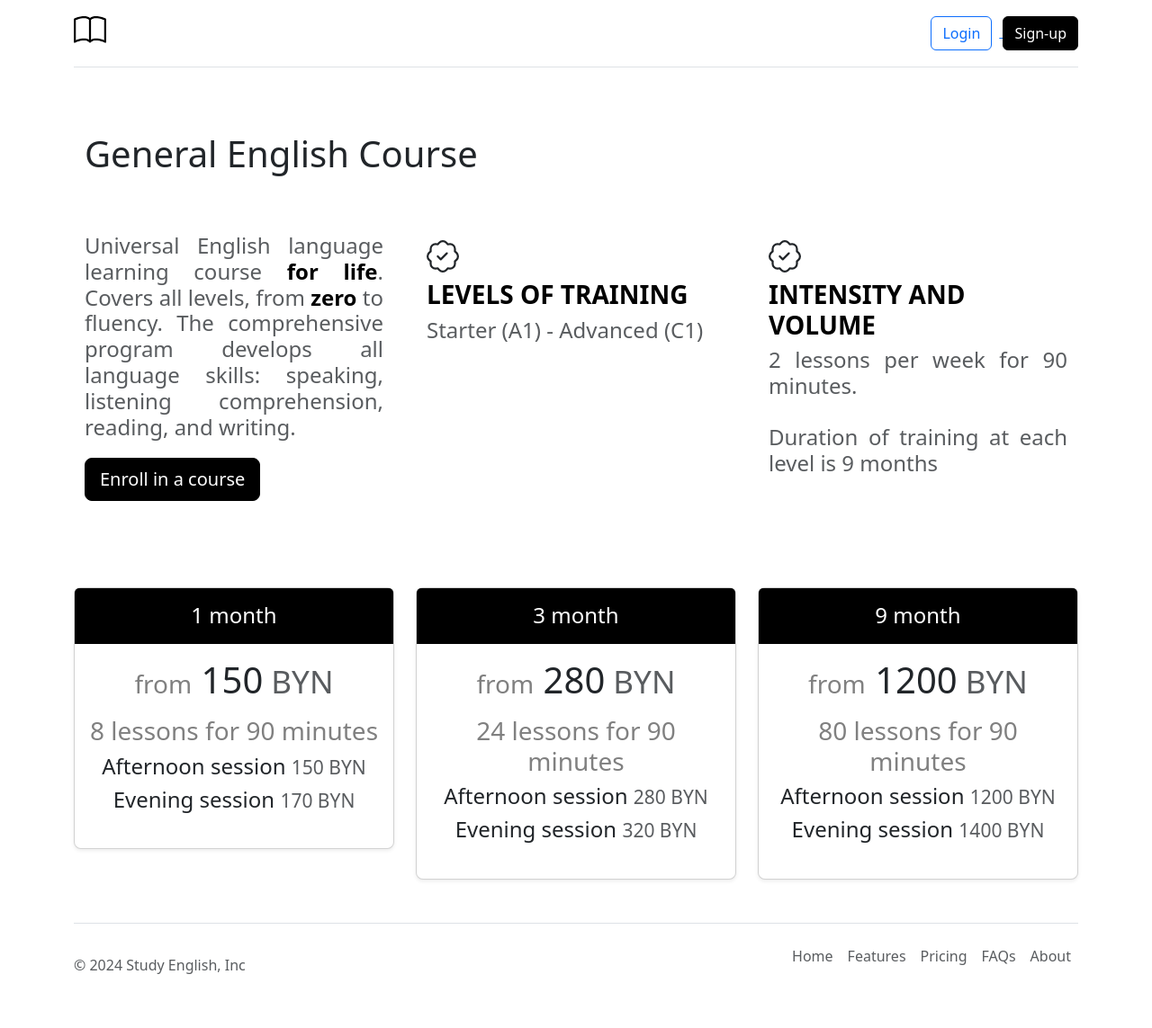
After one commit to natsov/StudyEnglish, a Django app: template courses/templates/courses/general_english.html in a window 1280 px wide. The commit adds this page. Shown: the whole page at 90% size. Run offline with Django 3.2, Linux system fonts and the light colour scheme; the template is opened without the code that fills it, so the values that code supplies are empty.

Commit message:
Making main pages: general_english, business_english, express_english. Add some features in home.html

```diff
--- a/courses/admin.py
+++ b/courses/admin.py
@@ -1,4 +1,4 @@
 from django.contrib import admin
-from .models import Course
+from .models import UserProfile
 
-admin.site.register(Course)
+admin.site.register(UserProfile)
--- /dev/null
+++ b/courses/templates/courses/about.html
@@ -0,0 +1 @@
+{% include 'courses/header.html' %}
--- /dev/null
+++ b/courses/templates/courses/footer.html
@@ -0,0 +1,17 @@
+<div class="container">
+  <footer class="d-flex flex-wrap justify-content-between align-items-center py-3 my-4 border-top">
+    <p class="col-md-4 mb-0 text-body-secondary">© 2024 Study English, Inc</p>
+
+    <a href="/" class="col-md-4 d-flex align-items-center justify-content-center mb-3 mb-md-0 me-md-auto link-body-emphasis text-decoration-none">
+      <svg class="bi me-2" width="40" height="32"><use xlink:href="#bootstrap"></use></svg>
+    </a>
+
+    <ul class="nav col-md-4 justify-content-end">
+      <li class="nav-item"><a href="#" class="nav-link px-2 text-body-secondary">Home</a></li>
+      <li class="nav-item"><a href="#" class="nav-link px-2 text-body-secondary">Features</a></li>
+      <li class="nav-item"><a href="#" class="nav-link px-2 text-body-secondary">Pricing</a></li>
+      <li class="nav-item"><a href="#" class="nav-link px-2 text-body-secondary">FAQs</a></li>
+      <li class="nav-item"><a href="#" class="nav-link px-2 text-body-secondary">About</a></li>
+    </ul>
+  </footer>
+</div>
--- /dev/null
+++ b/courses/templates/courses/general_english.html
@@ -0,0 +1,140 @@
+<!DOCTYPE html>
+<html lang="en">
+<head>
+    <meta charset="UTF-8">
+    <meta name="viewport" content="width=device-width, initial-scale=1.0">
+    <style>
+        .price-tag {
+            font-weight: 10;
+            color: grey;
+            font-size: 28px;
+        }
+
+        .btn.btn-primary {
+            background-color: black;
+            color: white;
+            border: 1px solid black;
+        }
+
+        .btn.btn-primary:hover {
+            background-color: white;
+            color: black;
+            border: 1px solid black;
+        }
+
+        .text-body-secondary {
+            text-align: justify;
+            margin-bottom: 20px;
+            max-width: 600px; /* Установка максимальной ширины блока */
+            margin: 0 0 10 0; /* Центрирование блока по горизонтали */
+        }
+
+        .custom-col {
+            flex: 0 0 200px; /* Фиксированная ширина колонки 200px */
+        }
+
+        .text-body-secondary strong {
+            font-weight: bold; /* Делаем текст внутри <strong> жирным */
+            color:black;
+        }
+
+        .custom-card {
+            width: 600px; /* Установка ширины блока */
+            margin: 0 0; /* Центрирование блока по горизонтали */
+            padding: 20px; /* Добавление внутренних отступов */
+            background-color: #f8f9fa; /* Цвет фона блока */
+            border: 1px solid #dee2e6; /* Граница блока */
+            border-radius: 8px; /* Скругление углов блока */
+        }
+</style>
+</head>
+    <body>
+
+{% include 'courses/header.html' %}
+
+<div class="container px-4 py-5">
+    <h1 class="pb-2 ">General English Course</h1>
+<div class="row row-cols-1 row-cols-md-3 align-items-md-center gx-15 g-5 py-5">
+      <div class="col d-flex flex-column align-items-start gap-8">
+<h4 class="text-body-secondary">Universal English language learning course <strong>for life</strong>. Covers all levels, from <strong>zero</strong> to fluency. The comprehensive program develops all language skills: speaking, listening comprehension, reading, and writing.</h4>        <a href="#" class="btn btn-primary btn-lg">Enroll in a course</a>
+      </div>
+
+      <div class="col-md-8">
+        <div class="row row-cols-1 row-cols-sm-2 gx-5 g-3">
+    <div class="col d-flex flex-column gap-2">
+              <svg xmlns="http://www.w3.org/2000/svg" width="36" height="36" fill="currentColor" class="bi bi-patch-check" viewBox="0 0 16 16">
+                <path fill-rule="evenodd" d="M10.354 6.146a.5.5 0 0 1 0 .708l-3 3a.5.5 0 0 1-.708 0l-1.5-1.5a.5.5 0 1 1 .708-.708L7 8.793l2.646-2.647a.5.5 0 0 1 .708 0"/>
+                <path d="m10.273 2.513-.921-.944.715-.698.622.637.89-.011a2.89 2.89 0 0 1 2.924 2.924l-.01.89.636.622a2.89 2.89 0 0 1 0 4.134l-.637.622.011.89a2.89 2.89 0 0 1-2.924 2.924l-.89-.01-.622.636a2.89 2.89 0 0 1-4.134 0l-.622-.637-.89.011a2.89 2.89 0 0 1-2.924-2.924l.01-.89-.636-.622a2.89 2.89 0 0 1 0-4.134l.637-.622-.011-.89a2.89 2.89 0 0 1 2.924-2.924l.89.01.622-.636a2.89 2.89 0 0 1 4.134 0l-.715.698a1.89 1.89 0 0 0-2.704 0l-.92.944-1.32-.016a1.89 1.89 0 0 0-1.911 1.912l.016 1.318-.944.921a1.89 1.89 0 0 0 0 2.704l.944.92-.016 1.32a1.89 1.89 0 0 0 1.912 1.911l1.318-.016.921.944a1.89 1.89 0 0 0 2.704 0l.92-.944 1.32.016a1.89 1.89 0 0 0 1.911-1.912l-.016-1.318.944-.921a1.89 1.89 0 0 0 0-2.704l-.944-.92.016-1.32a1.89 1.89 0 0 0-1.912-1.911z"/>
+              </svg>
+            <h3 class="fw-semibold mb-0 text-body-emphasis">LEVELS OF TRAINING</h3>
+            <h4 class="text-body-secondary">Starter (A1) - Advanced (C1)</h4>
+          </div>
+
+          <div class="col d-flex flex-column gap-2">
+            <svg xmlns="http://www.w3.org/2000/svg" width="36" height="36" fill="currentColor" class="bi bi-patch-check" viewBox="0 0 16 16">
+                <path fill-rule="evenodd" d="M10.354 6.146a.5.5 0 0 1 0 .708l-3 3a.5.5 0 0 1-.708 0l-1.5-1.5a.5.5 0 1 1 .708-.708L7 8.793l2.646-2.647a.5.5 0 0 1 .708 0"/>
+                <path d="m10.273 2.513-.921-.944.715-.698.622.637.89-.011a2.89 2.89 0 0 1 2.924 2.924l-.01.89.636.622a2.89 2.89 0 0 1 0 4.134l-.637.622.011.89a2.89 2.89 0 0 1-2.924 2.924l-.89-.01-.622.636a2.89 2.89 0 0 1-4.134 0l-.622-.637-.89.011a2.89 2.89 0 0 1-2.924-2.924l.01-.89-.636-.622a2.89 2.89 0 0 1 0-4.134l.637-.622-.011-.89a2.89 2.89 0 0 1 2.924-2.924l.89.01.622-.636a2.89 2.89 0 0 1 4.134 0l-.715.698a1.89 1.89 0 0 0-2.704 0l-.92.944-1.32-.016a1.89 1.89 0 0 0-1.911 1.912l.016 1.318-.944.921a1.89 1.89 0 0 0 0 2.704l.944.92-.016 1.32a1.89 1.89 0 0 0 1.912 1.911l1.318-.016.921.944a1.89 1.89 0 0 0 2.704 0l.92-.944 1.32.016a1.89 1.89 0 0 0 1.911-1.912l-.016-1.318.944-.921a1.89 1.89 0 0 0 0-2.704l-.944-.92.016-1.32a1.89 1.89 0 0 0-1.912-1.911z"/>
+            </svg>
+            <h3 class="fw-semibold mb-0 text-body-emphasis">INTENSITY AND VOLUME</h3>
+            <h4 class="text-body-secondary">2 lessons per week for 90 minutes.</h4>
+            <h4 class="text-body-secondary">Duration of training at each level is 9 months</h4>
+          </div>
+        </div>
+      </div>
+    </div>
+  </div>
+
+
+<div class="container">
+    <div class="row row-cols-1 row-cols-md-3 mb-2 text-center">
+      <div class="col">
+        <div class="card mb-4 rounded-3 shadow-sm">
+         <div class="card-header py-3" style="background-color: black; color:white;">
+    <h4 class="my-0 fw-normal">1 month</h4>
+</div>
+          <div class="card-body">
+<h1 class="card-title pricing-card-title"><span class="price-tag">from</span> 150<small class="text-body-secondary fw-light"> BYN</small></h1>            <ul class="list-unstyled mt-3 mb-4">
+              <h3 style="color:grey">8 lessons for 90 minutes</h3>
+                <h4 class="card-title pricing-card-title">Afternoon session <small class="text-body-secondary fw-light">150 BYN</small></h4>
+                <h4 class="card-title pricing-card-title">Evening session <small class="text-body-secondary fw-light">170 BYN</small></h4>
+            </ul>
+<!--            <button type="button" class="w-100 btn btn-lg btn-outline-primary">Sign up for free</button>-->
+          </div>
+        </div>
+      </div>
+      <div class="col">
+        <div class="card mb-4 rounded-3 shadow-sm">
+          <div class="card-header py-3" style="background-color: black; color:white;">
+            <h4 class="my-0 fw-normal">3 month</h4>
+        </div>
+          <div class="card-body">
+<h1 class="card-title pricing-card-title"><span class="price-tag">from</span> 280<small class="text-body-secondary fw-light"> BYN</small></h1>            <ul class="list-unstyled mt-3 mb-4">
+              <h3 style="color:grey">24 lessons for 90 minutes</h3>
+                <h4 class="card-title pricing-card-title">Afternoon session <small class="text-body-secondary fw-light">280 BYN</small></h4>
+                <h4 class="card-title pricing-card-title">Evening session <small class="text-body-secondary fw-light">320 BYN</small></h4>
+            </ul>
+<!--            <button type="button" class="w-100 btn btn-lg btn-outline-primary">Sign up for free</button>-->
+          </div>
+        </div>
+      </div>
+      <div class="col">
+        <div class="card mb-4 rounded-3 shadow-sm">
+          <div class="card-header py-3" style="background-color: black; color:white;">
+            <h4 class="my-0 fw-normal ">9 month</h4>
+        </div>
+          <div class="card-body">
+    <h1 class="card-title pricing-card-title"><span class="price-tag">from</span> 1200<small class="text-body-secondary fw-light"> BYN</small></h1>            <ul class="list-unstyled mt-3 mb-4">
+              <h3 style="color:grey">80 lessons for 90 minutes</h3>
+                <h4 class="card-title pricing-card-title">Afternoon session <small class="text-body-secondary fw-light">1200 BYN</small></h4>
+                <h4 class="card-title pricing-card-title">Evening session <small class="text-body-secondary fw-light">1400 BYN</small></h4>
+            </ul>
+<!--            <button type="button" class="w-100 btn btn-lg btn-outline-primary">Sign up for free</button>-->
+          </div>
+        </div>
+      </div>
+    </div>
+    </div>
+    {% include 'courses/footer.html' %}
+
+</body>
+</html>
--- a/courses/templates/courses/header.html
+++ b/courses/templates/courses/header.html
@@ -25,10 +25,15 @@
             <li><a href="#" class="nav-link px-3">Vocabulary</a></li>
           </ul>-->
 
-          <div class="col-md-3 text-end">
+       <div class="col-md-3 text-end">
+          <a href="/user_login">
             <button type="button" class="btn btn-outline-primary me-2">Login</button>
+          </a>
+          <a href="/sign_up">
             <button type="button" class="btn btn-primary">Sign-up</button>
-          </div>
+          </a>
+       </div>
+
         </header>
       </div>
     </body>
--- /dev/null
+++ b/courses/templates/courses/sign_up.html
@@ -0,0 +1 @@
+{% include 'courses/user_login.html' %}
```
Also changed, not shown: courses/models.py (+8 -0 lines), courses/static/home.css (added, +11 -0 lines), courses/templates/courses/business_english.html (added, +142 -0 lines), courses/templates/courses/express_english.html (added, +130 -0 lines), courses/templates/courses/home.html (+86 -6 lines), courses/templates/courses/online-courses.html (deleted, +0 -10 lines), courses/templates/courses/user_login.html (added, +28 -0 lines), courses/urls.py (+7 -1 lines), courses/views.py (+46 -2 lines), courses/migrations/0002_userprofile.py (added), courses/migrations/0003_remove_userprofile_user_userprofile_email_and_more.py (added).
